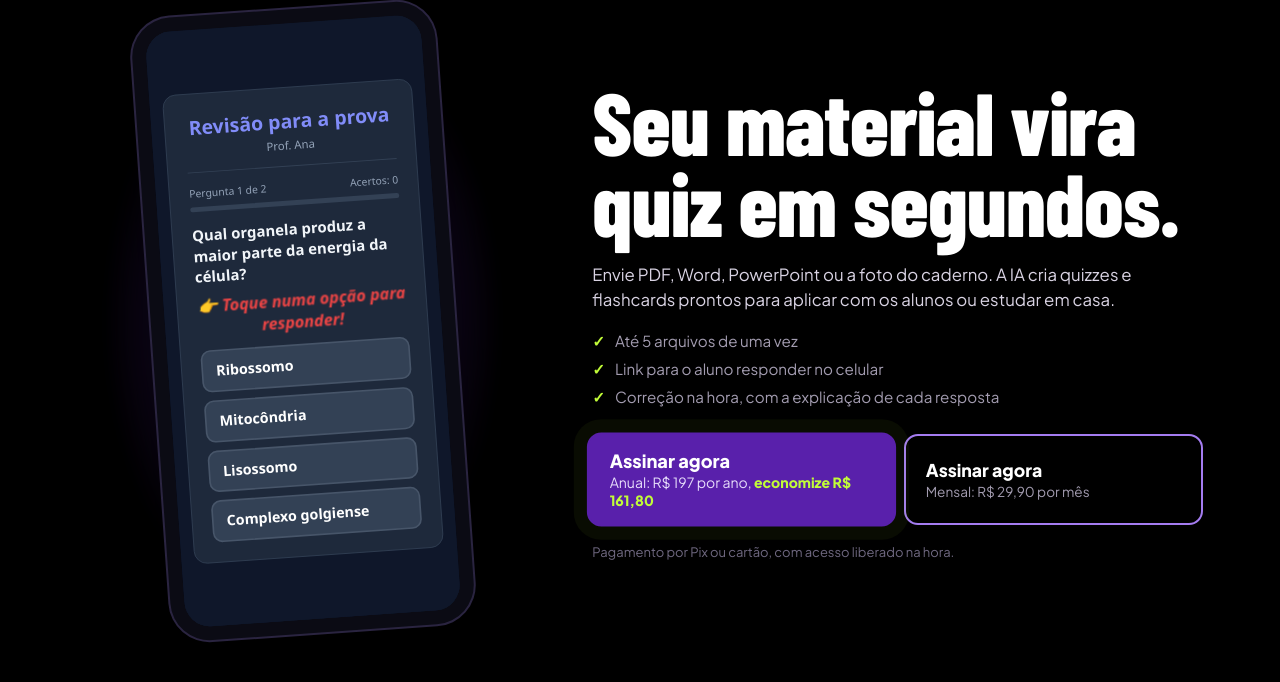
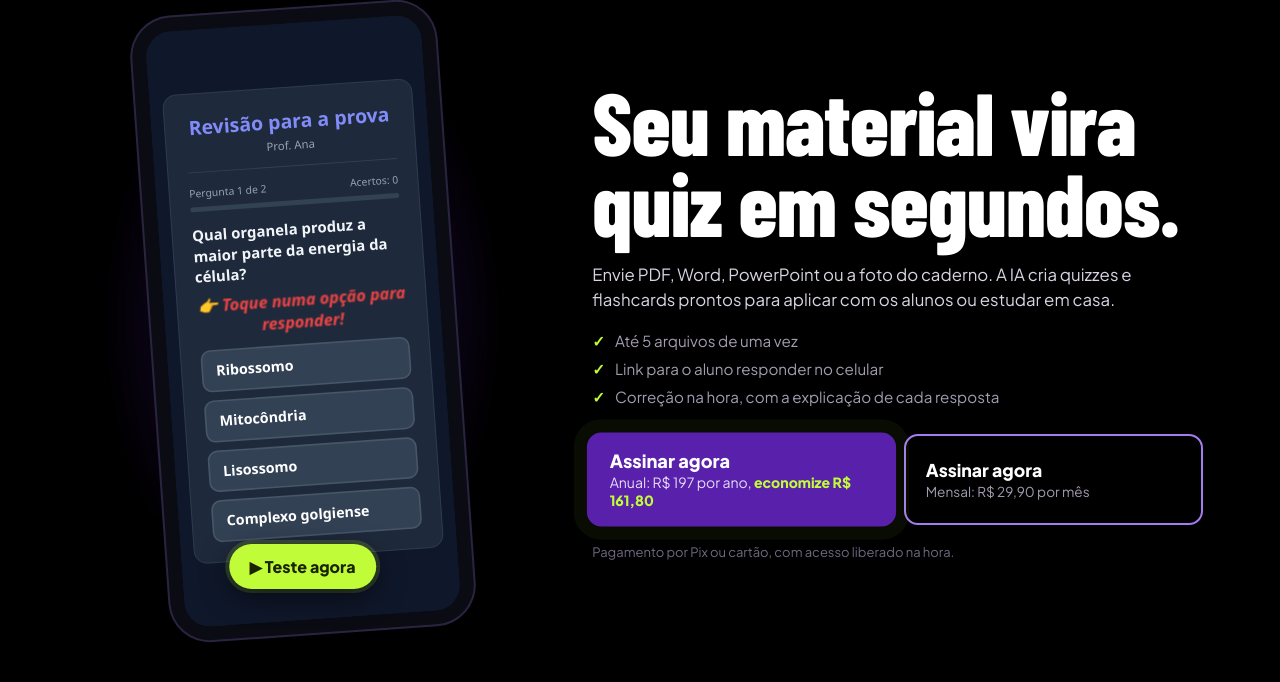
Before and after one commit to aureliocoelho2004-ai/novo-quiz-ia, a Flask app: page /assine in a window 1280 px wide. Shown: the part 95-777 px from the top of the page. Run offline with Flask 3, Linux system fonts and the light colour scheme.

Commit message:
Landing /assine: mini-quiz para o visitante testar sem sair da página
- Botão "▶ Teste agora" sobre o celular abre o mini-quiz ENEM (5 perguntas, igual
  ao da landing principal) por cima da página; fecha no ✕, no Esc ou tocando fora
- O botão final "Criar quizzes com os meus materiais 🚀" fecha o teste e destaca o
  "Assinar agora" do plano anual na mesma tela
- Na landing principal o mini-quiz continua levando à seção de preços

Co-Authored-By: Claude Opus 5.5 <noreply@anthropic.com>
Claude-Session: https://claude.ai/code/session_01Tbj9peQo6r4whgAZdZPEaw

```diff
--- a/app.py
+++ b/app.py
@@ -1226,8 +1226,12 @@ QUIZ_DEMO = [
 @app.get("/demo")
 def demo():
     itens = [{"id": i, **q} for i, q in enumerate(QUIZ_DEMO)]
+    # Na landing /assine o botão final fecha o teste e destaca os planos da própria tela;
+    # na landing principal leva à seção de preços.
+    na_assine = request.args.get("destino") == "assine"
     resposta = Response(render_template("quiz.html", titulo="Mini-quiz ENEM", professor="", itens=itens,
-                                        cta_link=LANDING_URL + "/#precos"))
+                                        cta_link=url_for("assine") if na_assine else LANDING_URL + "/#precos",
+                                        cta_avisar=na_assine))
     resposta.headers["Cache-Control"] = "public, max-age=600"
     return resposta
 
--- a/templates/assine.html
+++ b/templates/assine.html
@@ -110,7 +110,33 @@
     /* o quiz real, jogando sozinho; desenhado a 340 px e reduzido para caber na tela */
     .tela iframe { position: absolute; top: 0; left: 0; width: 340px; height: 700px; border: 0;
                    transform-origin: 0 0; pointer-events: none; background: #0f172a; }
+    /* botão "Teste agora" sobre o celular */
+    .testar {
+        position: absolute; z-index: 3; left: 50%; bottom: 7%; transform: translateX(-50%);
+        white-space: nowrap; border: 0; border-radius: 999px; cursor: pointer;
+        background: var(--lima); color: #1a2400; font: 800 clamp(14px, 2vh, 17px) "Plus Jakarta Sans", sans-serif;
+        padding: .75em 1.3em; box-shadow: 0 8px 28px rgba(0, 0, 0, .55), 0 0 0 4px rgba(193, 252, 56, .18);
+    }
+    .testar:hover { background: #d4ff6a; }
+    .testar:focus-visible { outline: 3px solid var(--branco); outline-offset: 3px; }
+    /* o botão final do teste destaca o plano anual */
+    .plano.anual.chamar { outline: 3px solid var(--lima); outline-offset: 4px; animation: chamar .5s ease-in-out 4; }
+    @keyframes chamar { 50% { transform: scale(1.06); } }
+
+    /* ---------- o mini-quiz por cima da página ---------- */
+    .teste { position: fixed; inset: 0; z-index: 50; display: flex; align-items: center; justify-content: center;
+             background: rgba(0, 0, 0, .88); padding: max(12px, env(safe-area-inset-top)) 12px max(12px, env(safe-area-inset-bottom)); }
+    .teste[hidden] { display: none; }
+    .teste-caixa { position: relative; width: min(460px, 100%); height: min(820px, 100%);
+                   border-radius: 18px; overflow: hidden; border: 1px solid #2a2440; background: #0f172a; }
+    .teste-caixa iframe { display: block; width: 100%; height: 100%; border: 0; }
+    .teste-fechar { position: absolute; top: 10px; right: 10px; z-index: 2; width: 40px; height: 40px; border: 0; border-radius: 50%;
+                    background: rgba(255, 255, 255, .14); color: var(--branco); font-size: 18px; cursor: pointer; }
+    .teste-fechar:focus-visible { outline: 3px solid var(--lima); }
+    @media (max-width: 500px) { .teste { padding: 0; } .teste-caixa { border-radius: 0; border: 0; height: 100%; } }
+
     @media (prefers-reduced-motion: reduce) {
+        .plano.anual.chamar { animation: none; }
         .plano { transition: none; }
         .plano.anual { animation: none; box-shadow: 0 0 0 3px var(--lima); }
     }
@@ -138,10 +164,11 @@
 <div class="pagina">
     <div class="marca" aria-label="Quizify"><span class="dado" aria-hidden="true">🎲</span> quizify<span>.</span></div>
 
-    <figure class="vitrine" aria-hidden="true">
-        <div class="celular"><div class="tela">
+    <figure class="vitrine">
+        <div class="celular" aria-hidden="true"><div class="tela">
             <iframe id="video-quiz" title="Quiz do Quizify em funcionamento" tabindex="-1"></iframe>
         </div></div>
+        <button type="button" class="testar" id="abrir-teste" aria-haspopup="dialog">▶ Teste agora</button>
     </figure>
 
     <main class="texto">
@@ -166,7 +193,49 @@
         <p class="nota">Pagamento por Pix ou cartão, com acesso liberado na hora.</p>
     </main>
 </div>
+
+<div class="teste" id="teste" hidden role="dialog" aria-modal="true" aria-label="Mini-quiz: teste o Quizify">
+    <div class="teste-caixa">
+        <button type="button" class="teste-fechar" id="fechar-teste" aria-label="Fechar o teste">✕</button>
+        <iframe id="teste-quiz" title="Mini-quiz do Quizify"></iframe>
+    </div>
+</div>
 <script>
+    // Mini-quiz de 5 perguntas por cima da página; o botão final destaca o plano anual.
+    (() => {
+        const caixa = document.getElementById('teste');
+        const quiz = document.getElementById('teste-quiz');
+        const abrir = document.getElementById('abrir-teste');
+        const fechar = document.getElementById('fechar-teste');
+        const anual = document.querySelector('.plano.anual');
+        const ENDERECO = '{{ url_for('demo', destino='assine', v=versao_video) }}';
+
+        function abrirTeste() {
+            if (!quiz.src) quiz.src = ENDERECO;
+            caixa.hidden = false;
+            fechar.focus();
+        }
+        function fecharTeste() {
+            caixa.hidden = true;
+            abrir.focus({ preventScroll: true });
+        }
+        abrir.addEventListener('click', abrirTeste);
+        fechar.addEventListener('click', fecharTeste);
+        caixa.addEventListener('click', (e) => { if (e.target === caixa) fecharTeste(); });
+        document.addEventListener('keydown', (e) => { if (e.key === 'Escape' && !caixa.hidden) fecharTeste(); });
+
+        // "Criar quizzes com os meus materiais": fecha o teste e chama a atenção para o plano anual
+        window.addEventListener('message', (e) => {
+            if (e.origin !== location.origin || !e.data || e.data.quizify !== 'planos') return;
+            caixa.hidden = true;
+            anual.classList.remove('chamar');
+            void anual.offsetWidth;            // reinicia a animação
+            anual.classList.add('chamar');
+            anual.focus({ preventScroll: true });
+            setTimeout(() => anual.classList.remove('chamar'), 4000);
+        });
+    })();
+
     // Ajusta o quiz (desenhado a 340 px) ao tamanho da tela do celular.
     (() => {
         const tela = document.querySelector('.tela');
--- a/templates/quiz.html
+++ b/templates/quiz.html
@@ -70,8 +70,14 @@
         <button id="btn-tudo" class="btn azul">Refazer tudo 🔄</button>
         {% if cta_link %}
         {#- Só na demonstração da landing: leva aos planos, fora do iframe. #}
-        <a href="{{ cta_link }}" target="_top" class="btn" style="background:#16a34a;text-decoration:none;text-align:center;border-radius:12px">
+        <a href="{{ cta_link }}" target="_top" class="btn" {% if cta_avisar %}data-avisar="planos" {% endif %}style="background:#16a34a;text-decoration:none;text-align:center;border-radius:12px">
             Criar quizzes com os meus materiais 🚀</a>
+        {% if cta_avisar %}<script>
+            // Dentro da landing /assine: fecha o teste e mostra os planos, sem sair da página.
+            document.querySelector('[data-avisar]').addEventListener('click', (e) => {
+                if (window.parent !== window) { e.preventDefault(); parent.postMessage({ quizify: 'planos' }, location.origin); }
+            });
+        </script>{% endif %}
         {% endif %}
     </section>
 </main>
```
